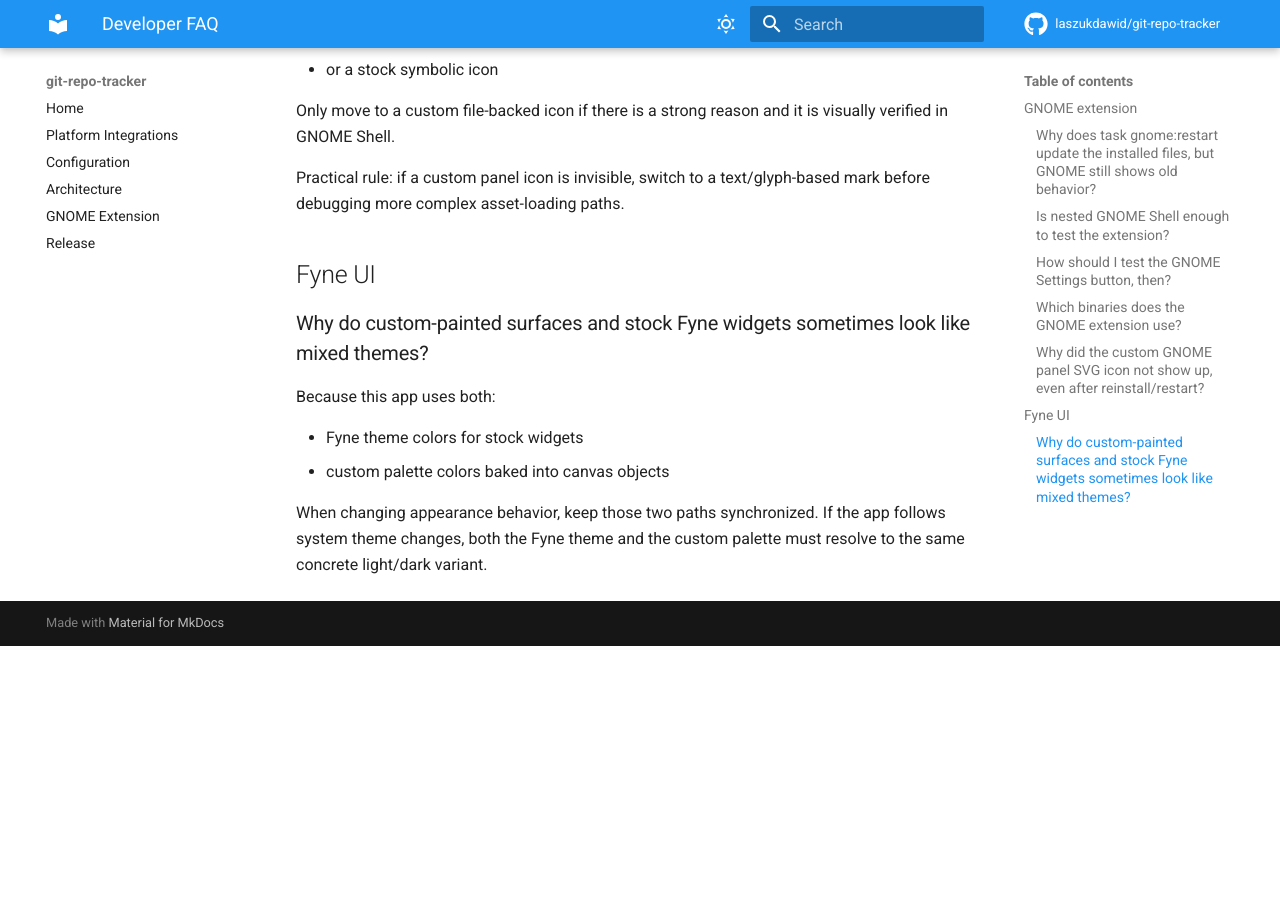
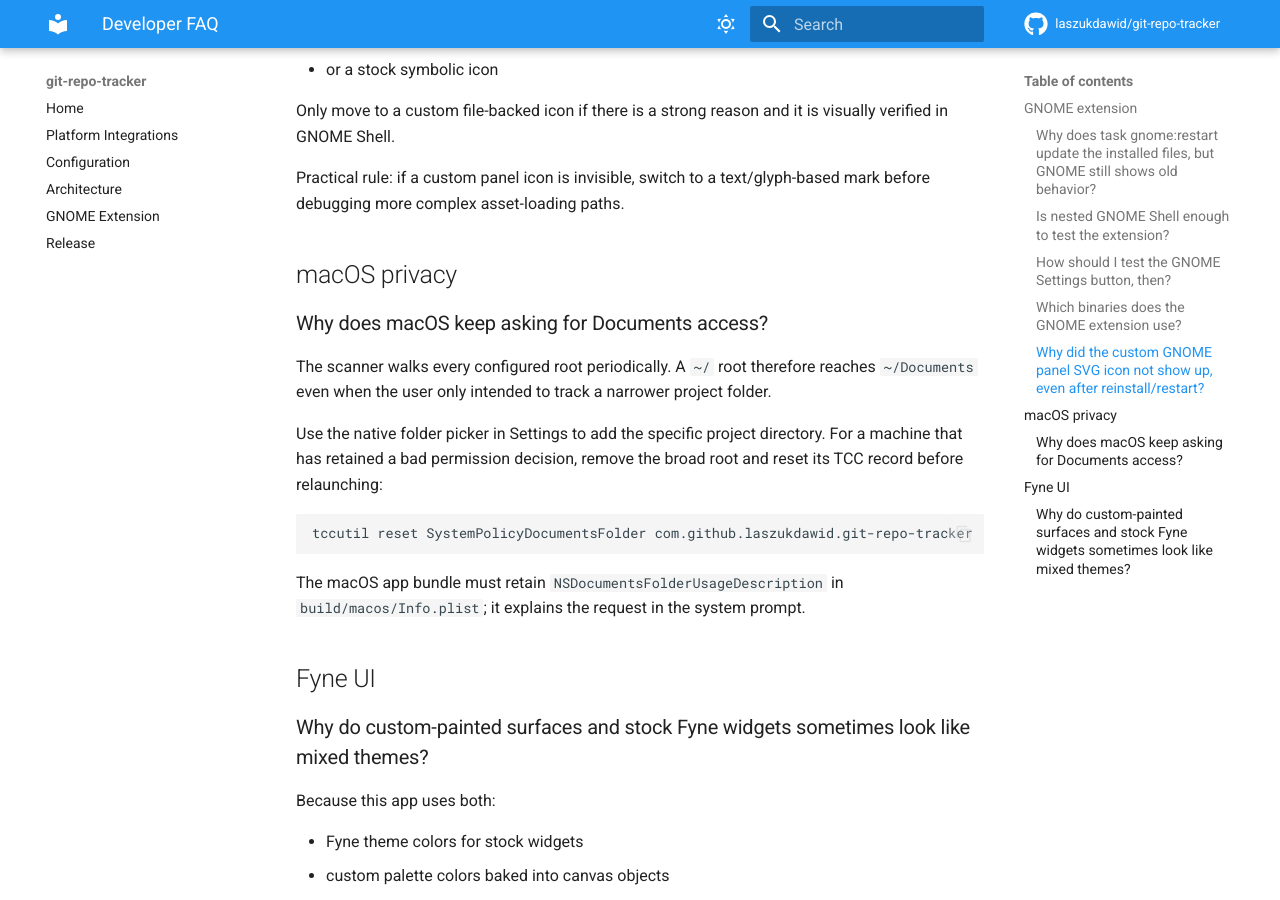
Before and after one commit to laszukdawid/git-repo-tracker, an MkDocs documentation site: the page built from docs/DEVELOPER_FAQ.md, in a window 1280 px wide and 900 px high, scrolled down 2220 px. Built offline with MkDocs 1.6.1 and Material for MkDocs 9.7.7, drawn with Linux system fonts in a browser that asks for light colours; comment, search, counter and statistics services are not loaded; before the commit the page ends 2866 px from its top, so only the background shows below that.

````diff
--- a/docs/DEVELOPER_FAQ.md
+++ b/docs/DEVELOPER_FAQ.md
@@ -94,6 +94,24 @@ Only move to a custom file-backed icon if there is a strong reason and it is vis
 
 Practical rule: if a custom panel icon is invisible, switch to a text/glyph-based mark before debugging more complex asset-loading paths.
 
+## macOS privacy
+
+### Why does macOS keep asking for Documents access?
+
+The scanner walks every configured root periodically. A `~/` root therefore reaches
+`~/Documents` even when the user only intended to track a narrower project folder.
+
+Use the native folder picker in Settings to add the specific project directory.
+For a machine that has retained a bad permission decision, remove the broad root
+and reset its TCC record before relaunching:
+
+```sh
+tccutil reset SystemPolicyDocumentsFolder com.github.laszukdawid.git-repo-tracker
+```
+
+The macOS app bundle must retain `NSDocumentsFolderUsageDescription` in
+`build/macos/Info.plist`; it explains the request in the system prompt.
+
 ## Fyne UI
 
 ### Why do custom-painted surfaces and stock Fyne widgets sometimes look like mixed themes?
````
Also changed, not shown: docs/CONFIGURATION.md (+12 -0 lines), 3 other files.
